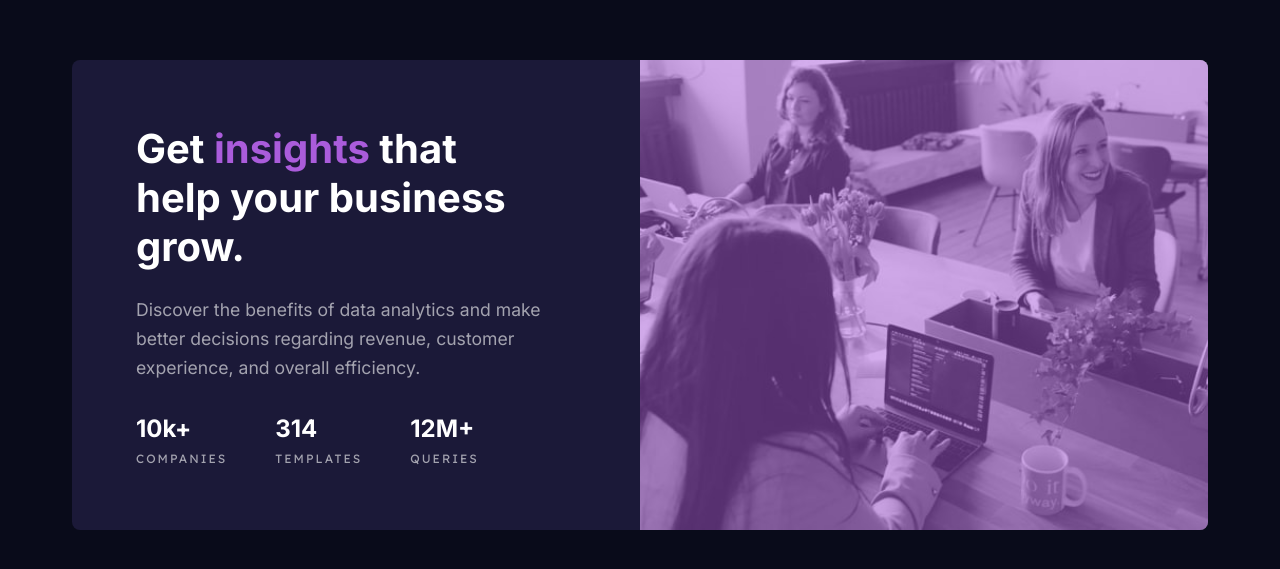
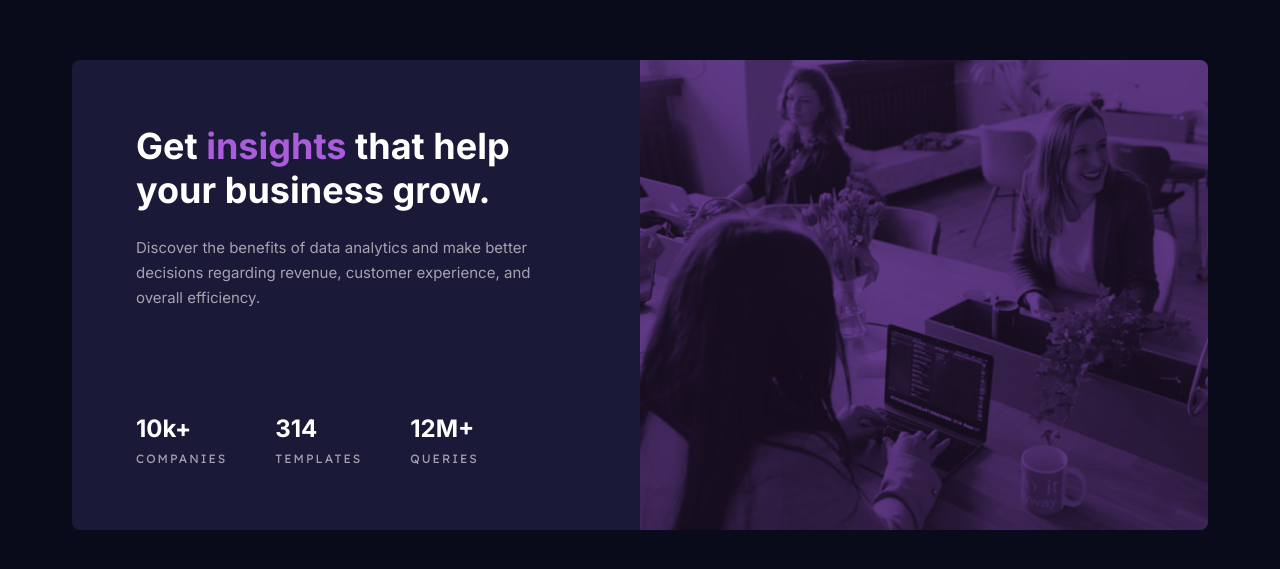
Before and after one commit to inlumio/stats-preview-card, a plain HTML site: page index.html in a window 1280 px wide. Shown: the part 105-674 px from the top of the page. Drawn offline with Linux system fonts and the light colour scheme.

Commit message:
add mix-blend-mode for image and update the font-size of header for bigger screens

```diff
--- a/style.css
+++ b/style.css
@@ -61,6 +61,8 @@ body {
 	width: 100%;
 	height: 100%;
 	object-fit: cover;
+	mix-blend-mode: multiply;
+	opacity: 80%;
 }
 
 .card__text {
@@ -129,12 +131,11 @@ body {
 	}
 
 	.card__header {
-		font-size: 2.5rem;
+		font-size: 2.25rem;
 		margin-block-end: 1.5rem;
 	}
 
 	.card__description {
-		font-size: 1.1rem;
 		margin-block-end: auto;
 	}
 
```
